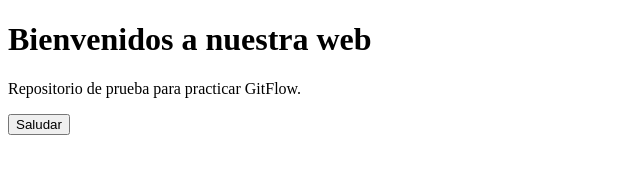
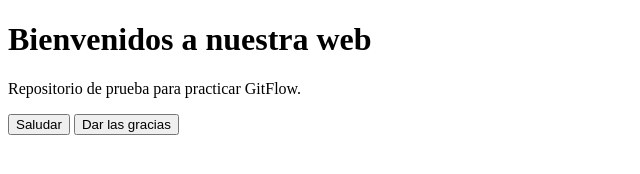
Before and after one commit to trixia38/pruebasimulacion, a plain HTML site: page index.html in a window 1280 px wide. Shown: the whole page, without its empty margins (0-640 px from the left). Drawn offline with Linux system fonts and the light colour scheme.

Commit message:
añadir boton de gracias

```diff
--- a/index.html
+++ b/index.html
@@ -12,5 +12,9 @@
     <button onclick="alert('Hola, bienvenido')">
         Saludar
     </button>
+    <button onclick="alert('Gracias por visitar nuestra web')">
+  Dar las gracias
+   </button>
+
 </body>
 </html>
```
